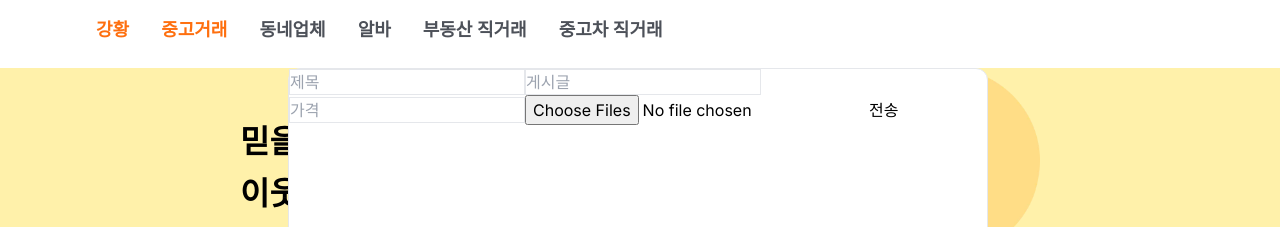
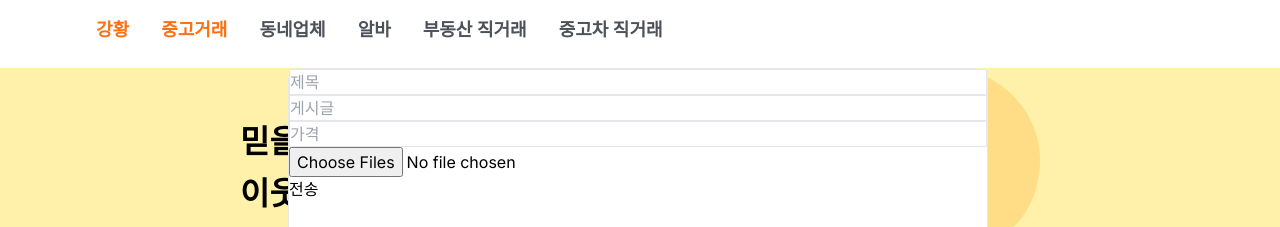
Before and after one commit to ummiih/fleamarket, a Next.js app in the folder carret-market/: page /fleamarket in a window 1280 px wide. Both pictures are taken after a click on the button 1203 px from the left and 723 px from the top of the page. Shown: the top 227 px of the page. Built offline with nearby package versions, Linux system fonts and the light colour scheme; no server answers.

Commit message:
style: modal 디자인 변경
modal 디자인 변경

```diff
--- a/carret-market/components/Modal.tsx
+++ b/carret-market/components/Modal.tsx
@@ -67,6 +67,7 @@ const Modal:React.FC<ModalProps> = ({isShowing}) => {
                             //TODO: toast로 실패 보내기
                         })
                     }}>
+                    <div className={"grid "}>
                     <input className={"border"}
                            placeholder={"제목"}
                            id="title"
@@ -89,6 +90,7 @@ const Modal:React.FC<ModalProps> = ({isShowing}) => {
                            multiple
                            required
                         ></input>
+                    </div>
                     <button type={"submit"}>전송</button>
                 </form>
             </div>
```
